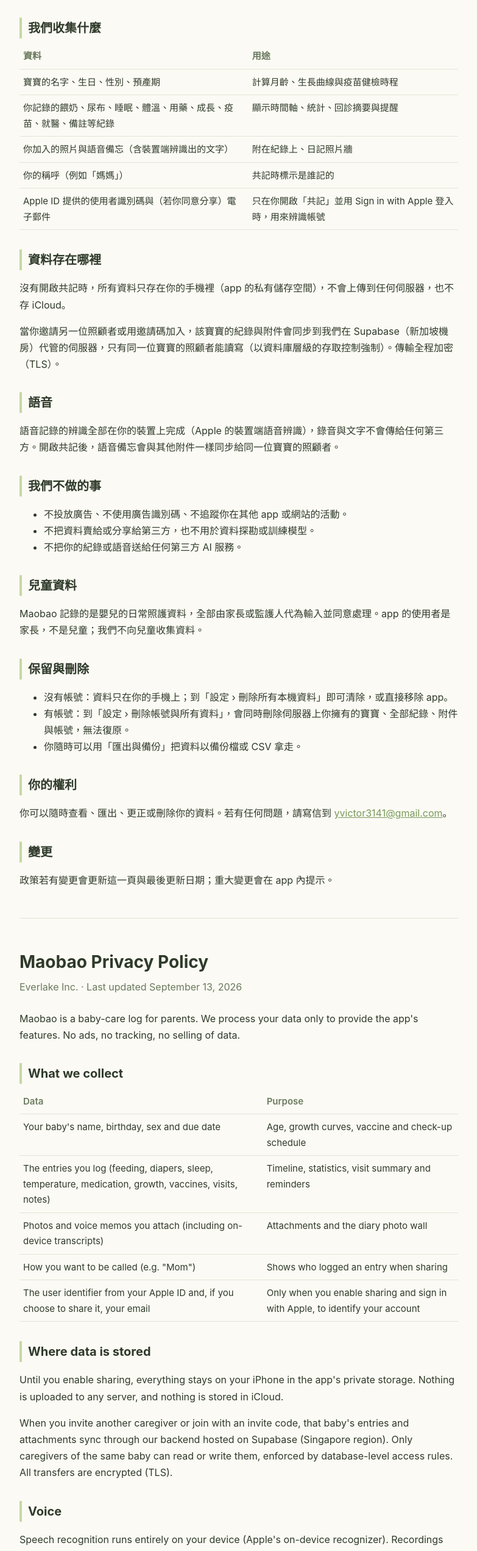
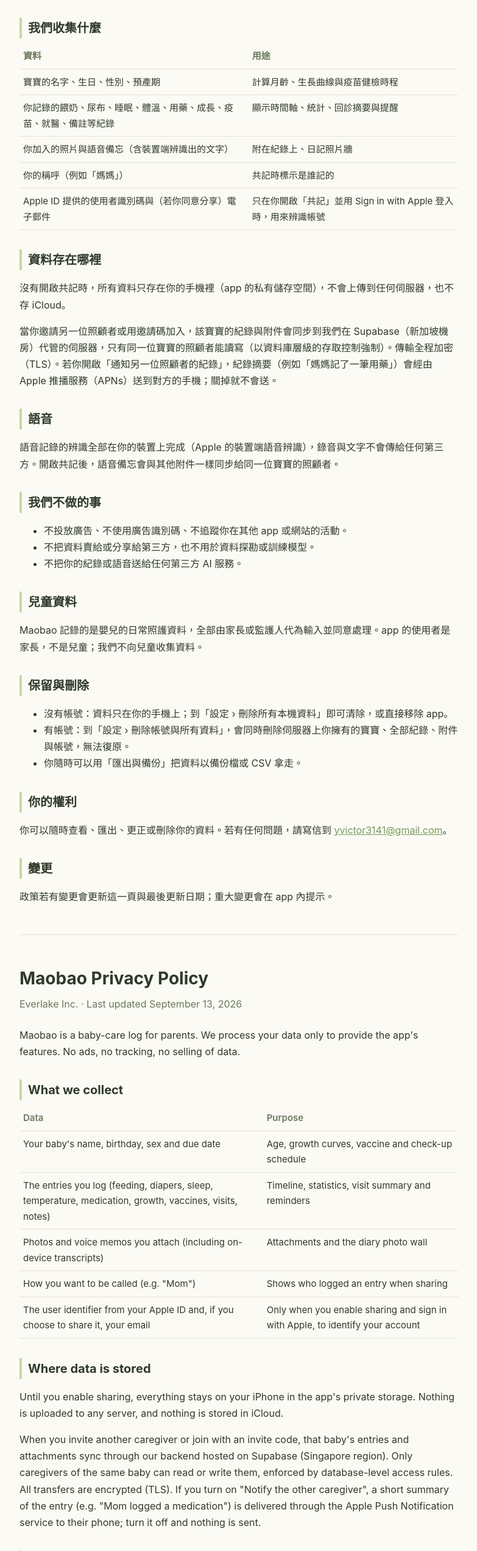
Before and after one commit to Yvictor/maobao-public, a plain HTML site: page privacy.html in a window 1280 px wide. Shown: the part 257-2800 px from the top of the page at 61% size, without its empty margins (248-1031 px from the left). Drawn offline with Linux system fonts and the light colour scheme.

Commit message:
Privacy: mention caregiver push notifications via APNs

```diff
--- a/privacy.html
+++ b/privacy.html
@@ -41,7 +41,7 @@
 
     <h2>資料存在哪裡</h2>
     <p>沒有開啟共記時，所有資料只存在你的手機裡（app 的私有儲存空間），不會上傳到任何伺服器，也不存 iCloud。</p>
-    <p>當你邀請另一位照顧者或用邀請碼加入，該寶寶的紀錄與附件會同步到我們在 Supabase（新加坡機房）代管的伺服器，只有同一位寶寶的照顧者能讀寫（以資料庫層級的存取控制強制）。傳輸全程加密（TLS）。</p>
+    <p>當你邀請另一位照顧者或用邀請碼加入，該寶寶的紀錄與附件會同步到我們在 Supabase（新加坡機房）代管的伺服器，只有同一位寶寶的照顧者能讀寫（以資料庫層級的存取控制強制）。傳輸全程加密（TLS）。若你開啟「通知另一位照顧者的紀錄」，紀錄摘要（例如「媽媽記了一筆用藥」）會經由 Apple 推播服務（APNs）送到對方的手機；關掉就不會送。</p>
 
     <h2>語音</h2>
     <p>語音記錄的辨識全部在你的裝置上完成（Apple 的裝置端語音辨識），錄音與文字不會傳給任何第三方。開啟共記後，語音備忘會與其他附件一樣同步給同一位寶寶的照顧者。</p>
@@ -89,7 +89,7 @@
 
     <h2>Where data is stored</h2>
     <p>Until you enable sharing, everything stays on your iPhone in the app's private storage. Nothing is uploaded to any server, and nothing is stored in iCloud.</p>
-    <p>When you invite another caregiver or join with an invite code, that baby's entries and attachments sync through our backend hosted on Supabase (Singapore region). Only caregivers of the same baby can read or write them, enforced by database-level access rules. All transfers are encrypted (TLS).</p>
+    <p>When you invite another caregiver or join with an invite code, that baby's entries and attachments sync through our backend hosted on Supabase (Singapore region). Only caregivers of the same baby can read or write them, enforced by database-level access rules. All transfers are encrypted (TLS). If you turn on "Notify the other caregiver", a short summary of the entry (e.g. "Mom logged a medication") is delivered through the Apple Push Notification service to their phone; turn it off and nothing is sent.</p>
 
     <h2>Voice</h2>
     <p>Speech recognition runs entirely on your device (Apple's on-device recognizer). Recordings and transcripts are never sent to third parties. With sharing enabled, voice memos sync to the same baby's caregivers like other attachments.</p>
```
